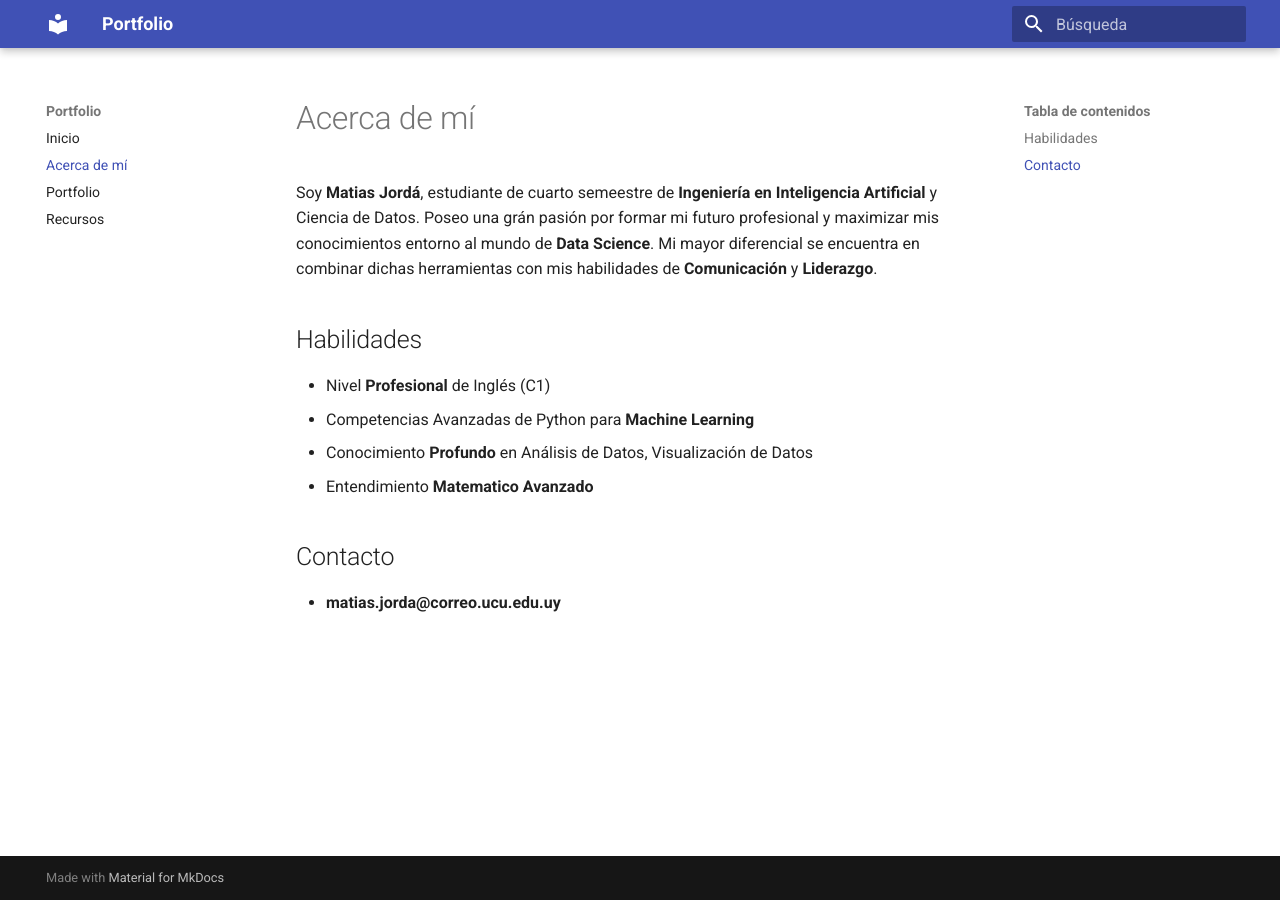
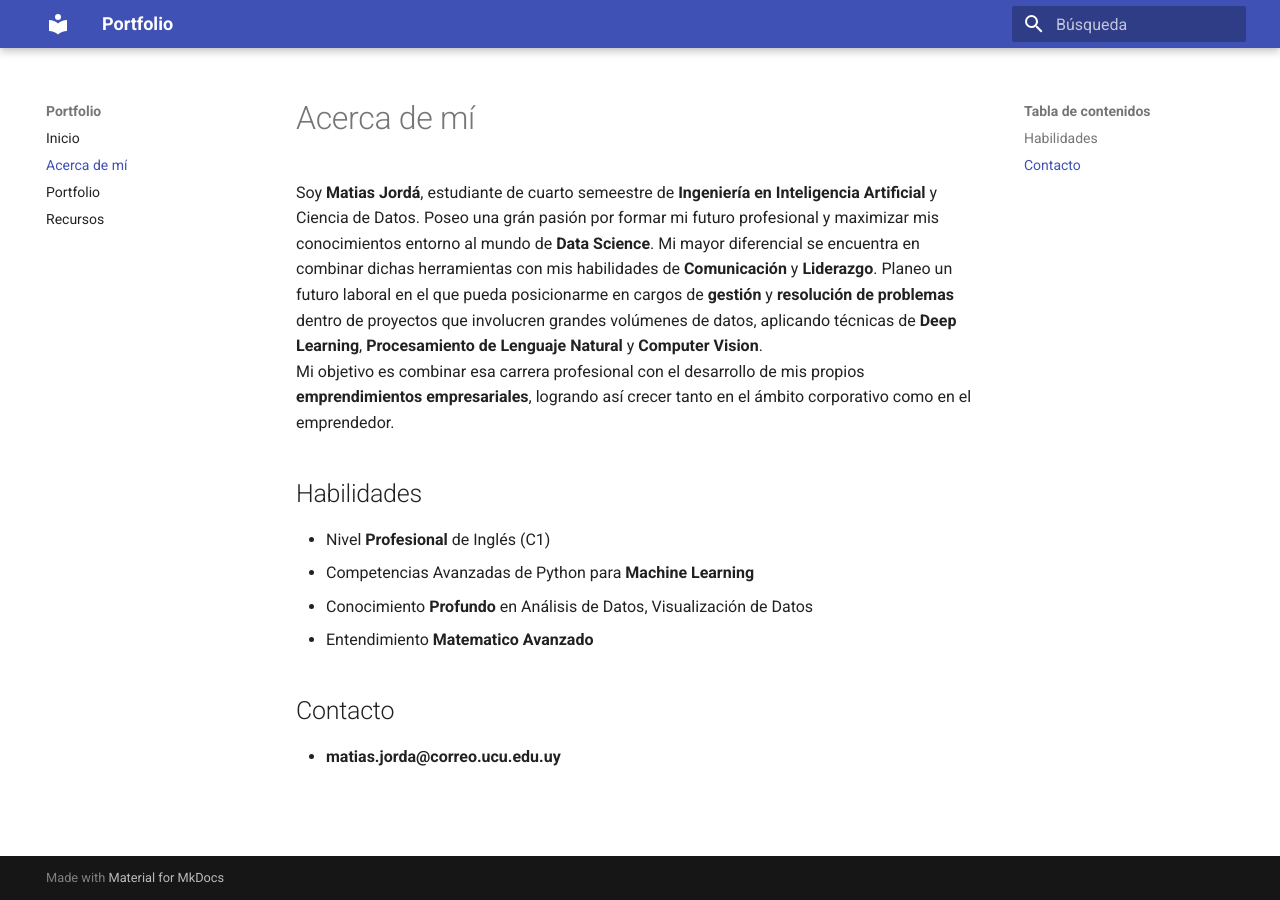
Before and after one commit to MatiasJorda/INGENIERIA-DATOS, an MkDocs documentation site: the page built from docs/acerca.md, in a window 1280 px wide. Built offline with MkDocs 1.6.1 and Material for MkDocs 9.7.7, drawn with Linux system fonts in a browser that asks for light colours.

Commit message:
Update acerca.md

```diff
--- a/docs/acerca.md
+++ b/docs/acerca.md
@@ -5,7 +5,8 @@ date: 2025-01-01
 
 # Acerca de mí
 
-Soy **Matias Jordá**, estudiante de cuarto semeestre de **Ingeniería en Inteligencia Artificial** y Ciencia de Datos. Poseo una grán pasión por formar mi futuro profesional y maximizar mis conocimientos entorno al mundo de **Data Science**. Mi mayor diferencial se encuentra en combinar dichas herramientas con mis habilidades de **Comunicación** y **Liderazgo**.
+Soy **Matias Jordá**, estudiante de cuarto semeestre de **Ingeniería en Inteligencia Artificial** y Ciencia de Datos. Poseo una grán pasión por formar mi futuro profesional y maximizar mis conocimientos entorno al mundo de **Data Science**. Mi mayor diferencial se encuentra en combinar dichas herramientas con mis habilidades de **Comunicación** y **Liderazgo**. Planeo un futuro laboral en el que pueda posicionarme en cargos de **gestión** y **resolución de problemas** dentro de proyectos que involucren grandes volúmenes de datos, aplicando técnicas de **Deep Learning**, **Procesamiento de Lenguaje Natural** y **Computer Vision**.
+Mi objetivo es combinar esa carrera profesional con el desarrollo de mis propios **emprendimientos empresariales**, logrando así crecer tanto en el ámbito corporativo como en el emprendedor.
 
 ## Habilidades
 - Nivel **Profesional** de Inglés (C1)
```
